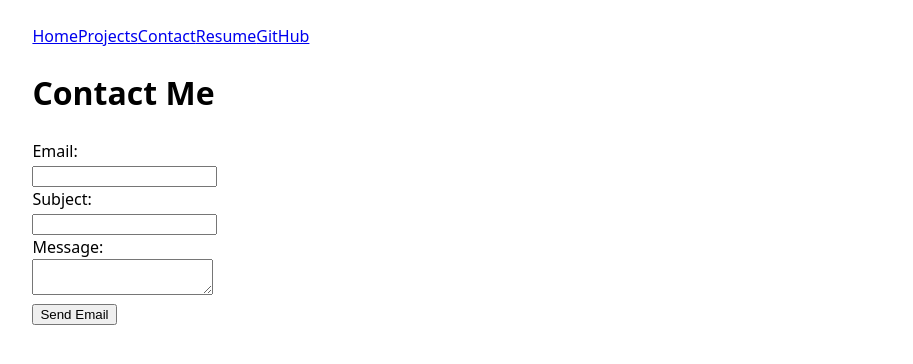
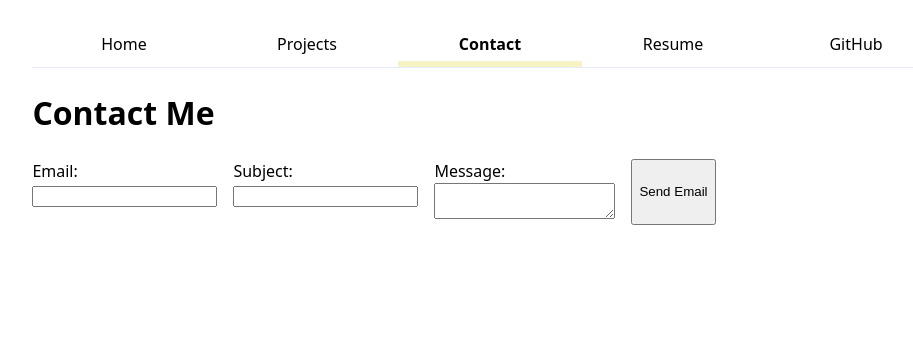
Before and after one commit to Sophie-WZR/portfolio, a plain HTML site: page contact/index.html in a window 1280 px wide. Shown: the whole page, without its empty margins (150-1063 px from the left). Drawn offline with Linux system fonts and the light colour scheme.

Commit message:
Update style.css

```diff
--- a/style.css
+++ b/style.css
@@ -1,7 +1,7 @@
 
 /* Root styles */
 :root {
-  --color-accent: oklch(65% 50% 0);
+  --color-accent: oklch(94.1% 6.1% 270);
 }
 
 body {
@@ -16,15 +16,17 @@ body {
 
 nav {
     display: flex;
+    border-bottom:1px solid oklch(94.1% 6.1% 270);
+    margin-bottom: 1em;
+}
+
 nav a {
   flex: 1;
   text-decoration: none;
   color: inherit;
   text-align: center;
   padding: 0.5rem;
-      border-bottom: 1px solid okich(80% 3% 200);
 }
-
 
 nav a:hover {
   border-bottom: 0.4em solid var(--color-accent);
@@ -32,10 +34,14 @@ nav {
   padding-bottom: 0.3em;
 }
 
-    .current-page {
+.current {
   font-weight: bold;
-      border-bottom: 0.4em solid oklch(80% 3% 200);
-      padding-bottom: 0.1em;
+  border-bottom: 0.4em solid #f6f4c7;
+  padding-bottom: 0.3em;
 }
 
+form {
+  display: flex;
+  gap: 0.5em;
+  margin-bottom: 1em;
 }
```
Lines whose indentation alone changed are shown as unchanged.
